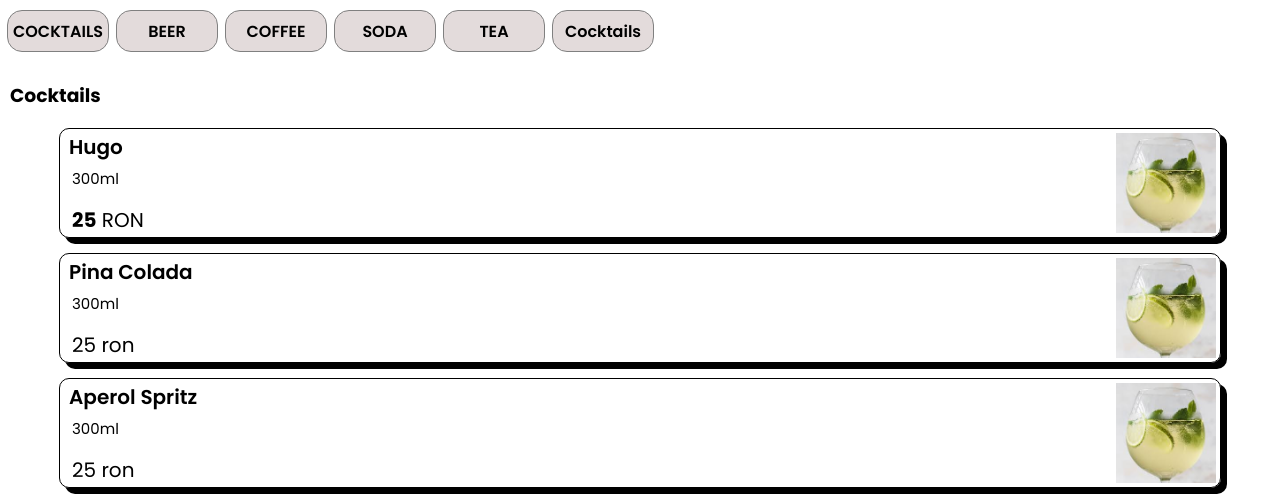
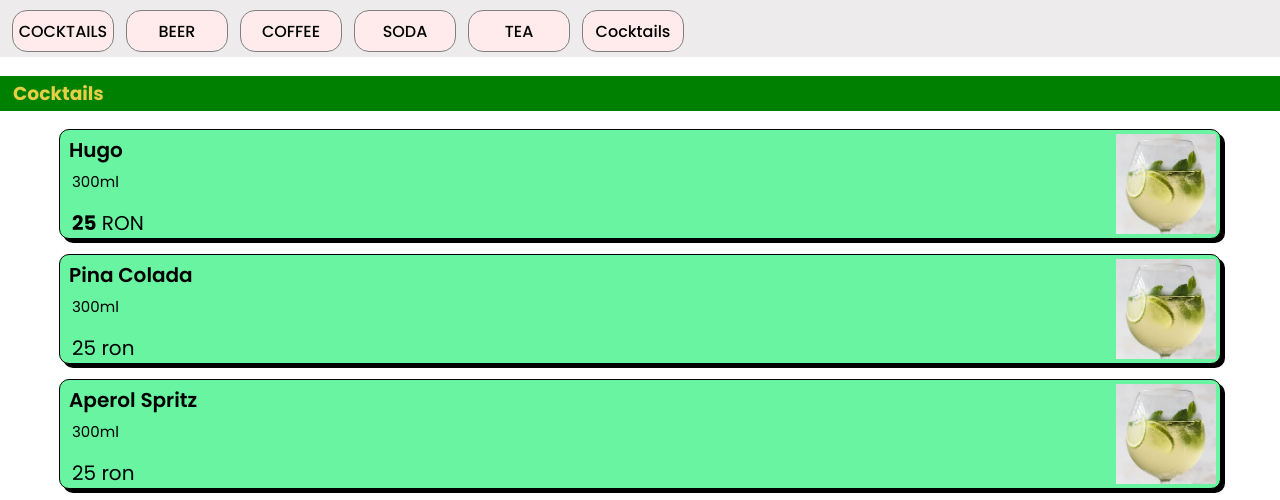
Before and after one commit to Golomanee/PodulViilor9, a plain HTML site: page index.html in a window 1280 px wide. Shown: the part 300-800 px from the top of the page. Drawn offline with Linux system fonts and the light colour scheme.

Commit message:
Update index.css

```diff
--- a/index.css
+++ b/index.css
@@ -2,6 +2,12 @@ body  {
     font-family: "Poppins", sans-serif;
     margin: 0;
     box-sizing: border-box;
+    scroll-behavior: smooth;
+}
+
+html {
+    scroll-snap-type: y mandatory;
+    scroll-behavior: smooth;
 }
 
 .cautare {
@@ -10,27 +16,15 @@ body  {
     position: sticky;
     top: 0px;
     z-index: 1000;
-    margin-left: 7px;
     padding-top: 10px;
-    padding-bottom: 10px;
-    background-color: rgb(255, 255, 255, 0.85);
+    padding-bottom: 5px;
+    background-color: rgba(233, 230, 230, 0.8);
 }
 
 .cautare::-webkit-scrollbar {
     display: none;
   }
 
-#cocktails:target {
-    padding-top: 60px; /* Adăugăm un padding-top de 50px */
-    display: block; /* Asigură afișarea corectă a conținutului */
-    margin-top: -40px; /* Compensează adăugarea padding-ului */
-  }
-
-#coffee:target {
-    padding-top: 50px;
-    display: block;
-    margin-top: -40px;
-}
 
 a {
     text-decoration: none;
@@ -46,9 +40,9 @@ a {
     border-width: 1px;
     border-radius: 15px;
     border-color: gray;
-    margin-right: 7px;
-    background-color: rgb(227, 219, 219);
-    font-weight: 600;
+    margin-left: 12px;
+    background-color: rgb(255, 235, 235);
+    font-weight: 500;
 }
 
 .top {
@@ -84,7 +78,8 @@ a {
     border-radius: 10px;
     padding: 4px;
     margin-bottom: 15px;
-    box-shadow: 6px 6px;
+    box-shadow: 4px 4px;
+    background-color: rgb(104, 244, 160);
 
 }
 
@@ -101,8 +96,8 @@ a {
 .title {
     font-size: 20px;
     font-weight: 600;
-    margin-bottom: 3px;
-    margin-top: 0;
+    margin-bottom: 0px;
+    margin-top: 5px;
 }
 
 .cantitate {
@@ -119,5 +114,14 @@ a {
 }
 
 .categorie h3 {
-    margin-left: 10px;
+    display: flex;
+    padding-left: 13px;
+    background-color: green;
+    height: 35px;
+    align-items: center;
+    color: rgb(230, 206, 69);
 }
+
+.categorie {
+    margin-bottom: 40px;
+}
```
